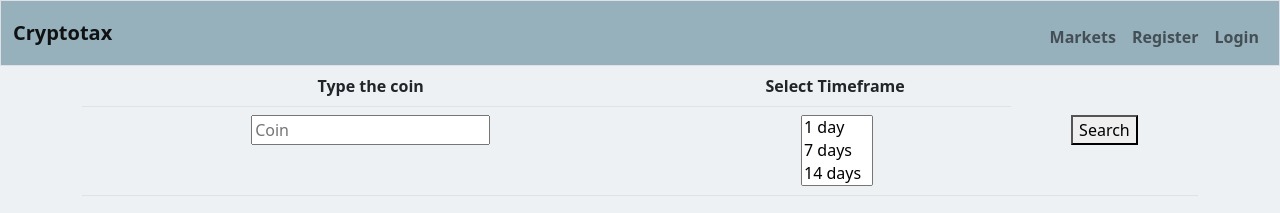
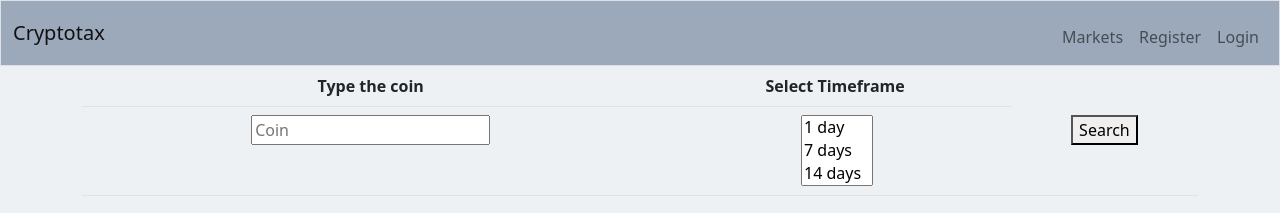
Before and after one commit to AleixMJ/cryptotax, a Flask app: page /search in a window 1280 px wide. Shown: the top 213 px of the page. Run offline with Flask 2, Linux system fonts and the light colour scheme.

Commit message:
changed navbar color

```diff
--- a/static/styles.css
+++ b/static/styles.css
@@ -5,6 +5,5 @@ body {
 
 .navbar-custom {
 
-    background-color: #96b0bc;
-    font-weight: bold
+    background-color: #9ba9ba
 }
```
Also changed, not shown: static/chart.png.
